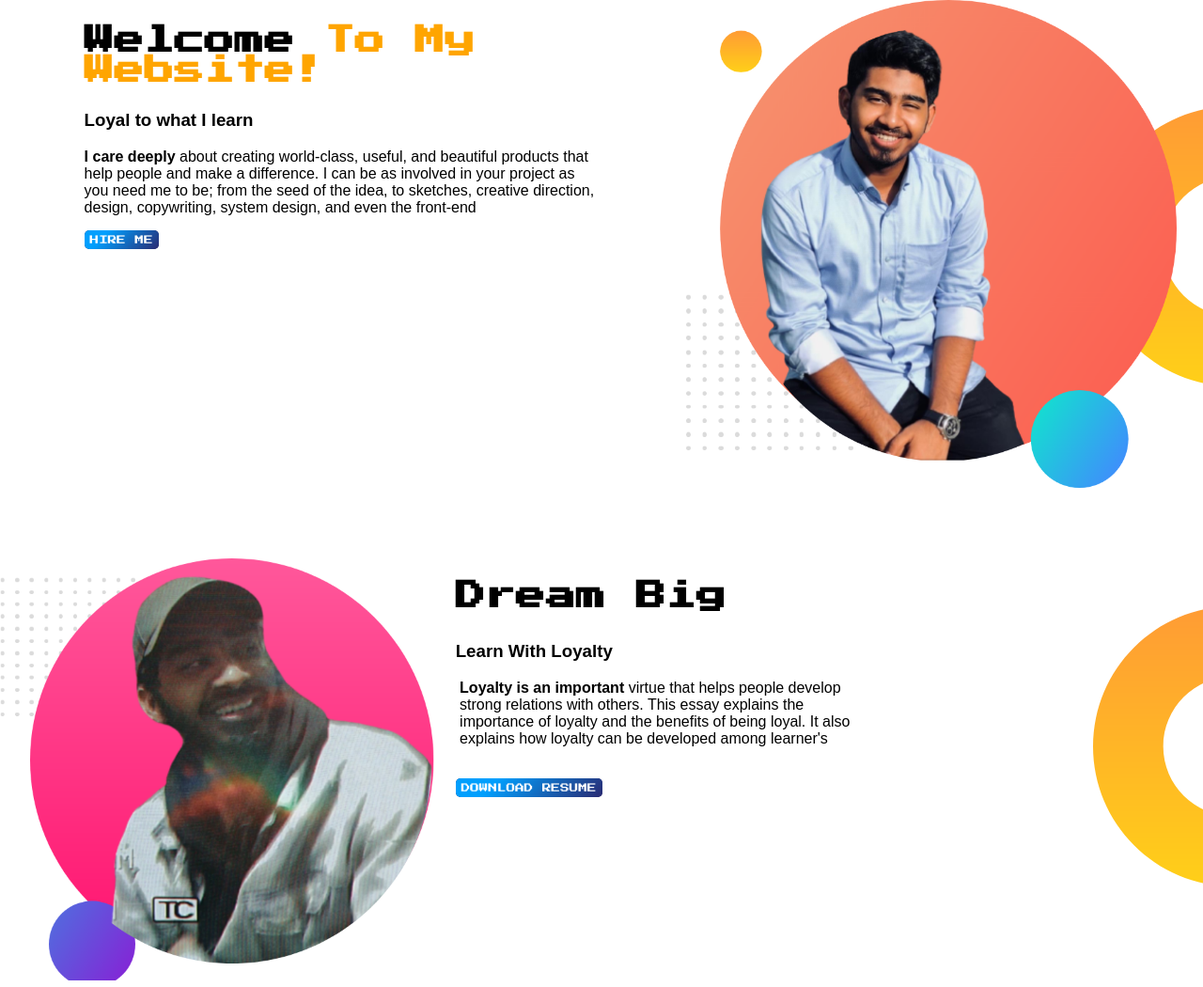
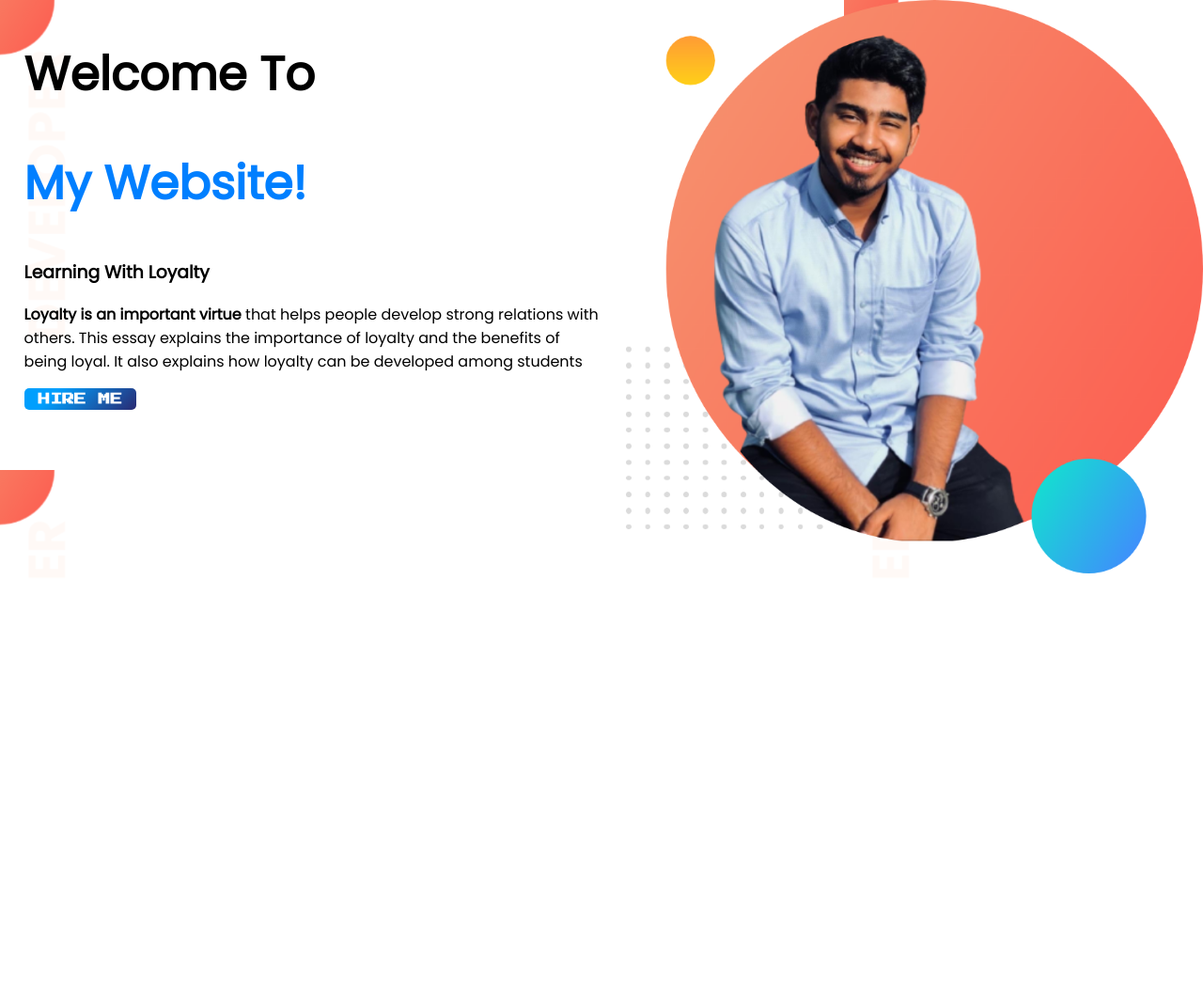
Before and after one commit to NoorHusssain/mi-repo, a plain HTML site: page index.html in a window 1280 px wide. Shown: the whole page at 94% size. After the commit the page ends 800 px from the top, so only its background shows below. Drawn offline with Linux system fonts and the light colour scheme.

Commit message:
first design

```diff
--- a/index.html
+++ b/index.html
@@ -1,59 +1,63 @@
 <!DOCTYPE html>
 <html lang="en">
-
 <head>
     <meta charset="UTF-8">
     <meta http-equiv="X-UA-Compatible" content="IE=edge">
     <meta name="viewport" content="width=device-width, initial-scale=1.0">
     <title>Noor Hussain</title>
-    <link rel="preconnect" href="https://fonts.googleapis.com">
-    <link rel="preconnect" href="https://fonts.gstatic.com" crossorigin>
-    <link href="https://fonts.googleapis.com/css2?family=Press+Start+2P&display=swap" rel="stylesheet">
-    <link rel="stylesheet" href="style.css">
+            <link rel="preconnect" href="https://fonts.googleapis.com">
+            <link rel="preconnect" href="https://fonts.gstatic.com" crossorigin>
+            <link href="https://fonts.googleapis.com/css2?family=Playfair+Display&family=Poppins&family=Press+Start+2P&family=Rubik+Mono+One&display=swap" rel="stylesheet">
+            <link rel="stylesheet" href="style.css">
 
 </head>
+<body>
+   <section class="topbanner"  >
+    <div class="half-width">
+    <h1> Welcome To </h1>
+    <h1 class="orange-color"> My Website!</h1>
+    <h3> Learning With Loyalty</h3>
+    <p><b>Loyalty is an important virtue</b> that helps people develop strong relations with others. This essay explains the importance of loyalty and the benefits of being loyal. It also explains how loyalty can be developed among students</p>
 
-<body>
-    <section class="banner">
-        <div class="design">
-            <h1>Welcome <span>To My Website!</span></h1>
-
-
-            <h3>Loyal to what I learn</h3>
-
-            <p><b>I care deeply</b> about creating world-class, useful, and beautiful products that help people and make
-                a difference. I can be as involved in your project as you need me to be; from the seed of the idea, to
-                sketches, creative direction, design, copywriting, system design, and even the front-end</p>
-
-       <a target="_blank" class="hire" href="https://www.linkedin.com/in/nur-hossain-1947bb228/">HIRE ME</a>
-            </div>
-
-
-
-        <div class="design">
-            <img src="my-bg.png" alt="Myself" </div>
-
-    </section>
- <br>
-    <section class="dream">
-        <div>
-<img src="bus.png" alt="">
-</div>
-<section class="banner">
-<div class="design2">
- <h1> Dream Big</h1>
-<h3>Learn With Loyalty</h3>
-<p class="secondp"><b>Loyalty is an important </b>virtue that helps people develop strong relations with others. This essay explains the importance of loyalty and the benefits of being loyal. It also explains how loyalty can be developed among learner's</p>
-<br>
-<a target="_blank" class="hire" href="https://www.instagram.com/aadel.hmm/">DOWNLOAD RESUME</a>
+<a class="button" target="_blank"href="https://www.linkedin.com/in/nur-hossain-1947bb228/">HIRE ME</a>
 
 
 </div>
+
+    <div class="half-width">
+        <img src="my-bg.png" alt="" srcset="">
+    </div>
 </section>
 
 
 
 
+
+
+
+
+
+
+
+
+
+
+
+
+
+
+
+
+
+
+
+
+
+
+
+
+
+
+
 </body>
-
 </html>
--- a/style.css
+++ b/style.css
@@ -1,52 +1,30 @@
-body{ margin: 0;}
+body{ font-family: 'Poppins', sans-serif;
+    margin: 0;
+}
+h1 { font-size: 50px;
+}
+.orange-color{color: #007FFF;}
 
-h1 {
-    font-size: 2rem;
-    font-family: 'Press Start 2P', cursive
+section{ display: flex;
+
 }
-span {
-    color: orange;}
-h3 {
-    font-family: 'Poppins', sans-serif;}
-p {
-    font-family: 'Poppins', sans-serif;}
-section {
-    display: flex;
-margin-bottom: 45px ;}
-.design {
-    width: 50%;
-     padding-left: 7%;
+.half-width{ width: 50%;
+    padding-left: 2%;
+
+}
+.half-width img { width: 100%;}
+
+.button{ text-decoration: none;
+padding: 5px 15px;
+color: white;
+background-image: linear-gradient(315deg, #2a2a72 0%, #009ffd 74%);
+border-radius: 5px;
+font-family: 'Press Start 2P', cursive;
+font-weight: 700;
+font-size: 0.8rem;
 }
 
-.design img{width: 95%;}
+.topbanner{ background-image: url(images/top-banner.png.png);
 
 
-.hire{ text-decoration: none;
-padding: 5px 6px;
-font-family:'Press Start 2P', cursive ;
-background-color: #2a2a72;
-background-image: linear-gradient(315deg, #2a2a72 0%, #009ffd 74%);
-border-radius: 5px;
-color: white;
-font-size: 0.6rem;
 }
-
-.banner{ background-image: url(images/top-banner.png.png);
-
-}
-
-.dream img{
-    width: 120%;
-}
-
-.secondp{
-   padding-left:1%;
-}
-
-.design2{ padding-left: 10%; width: 50%;}
-
-
-.banner{background-image: url(images/dream-bg.png);
-background-repeat: no-repeat;
-background-position: right;
-}
```
